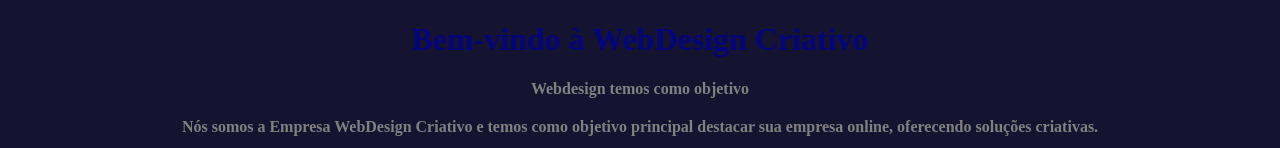
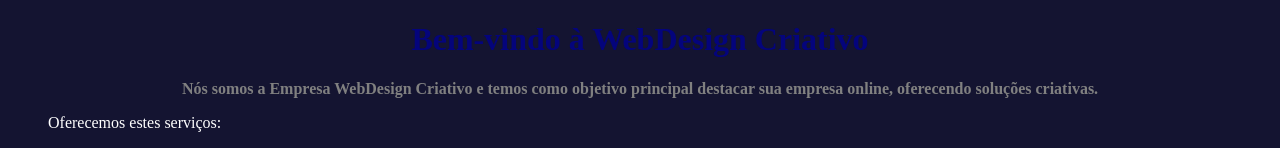
Before and after one commit to arthurBMSantos/Site_Eng_2semestre, a plain HTML site: page BOAS_VINDAS/index2.html in a window 1280 px wide. Shown: the top 148 px of the page. Drawn offline with Linux system fonts and the light colour scheme.

Commit message:
index2.html

```diff
--- a/BOAS_VINDAS/index2.html
+++ b/BOAS_VINDAS/index2.html
@@ -8,7 +8,6 @@
 </head>
 <body>
     <h1>Bem-vindo à WebDesign Criativo</h1>
-    <h2><p>Webdesign temos como objetivo</p></h2>
     <p>Nós somos a Empresa WebDesign Criativo e temos como objetivo principal destacar sua empresa online,
         oferecendo soluções criativas.</p>
     <ul>
```
